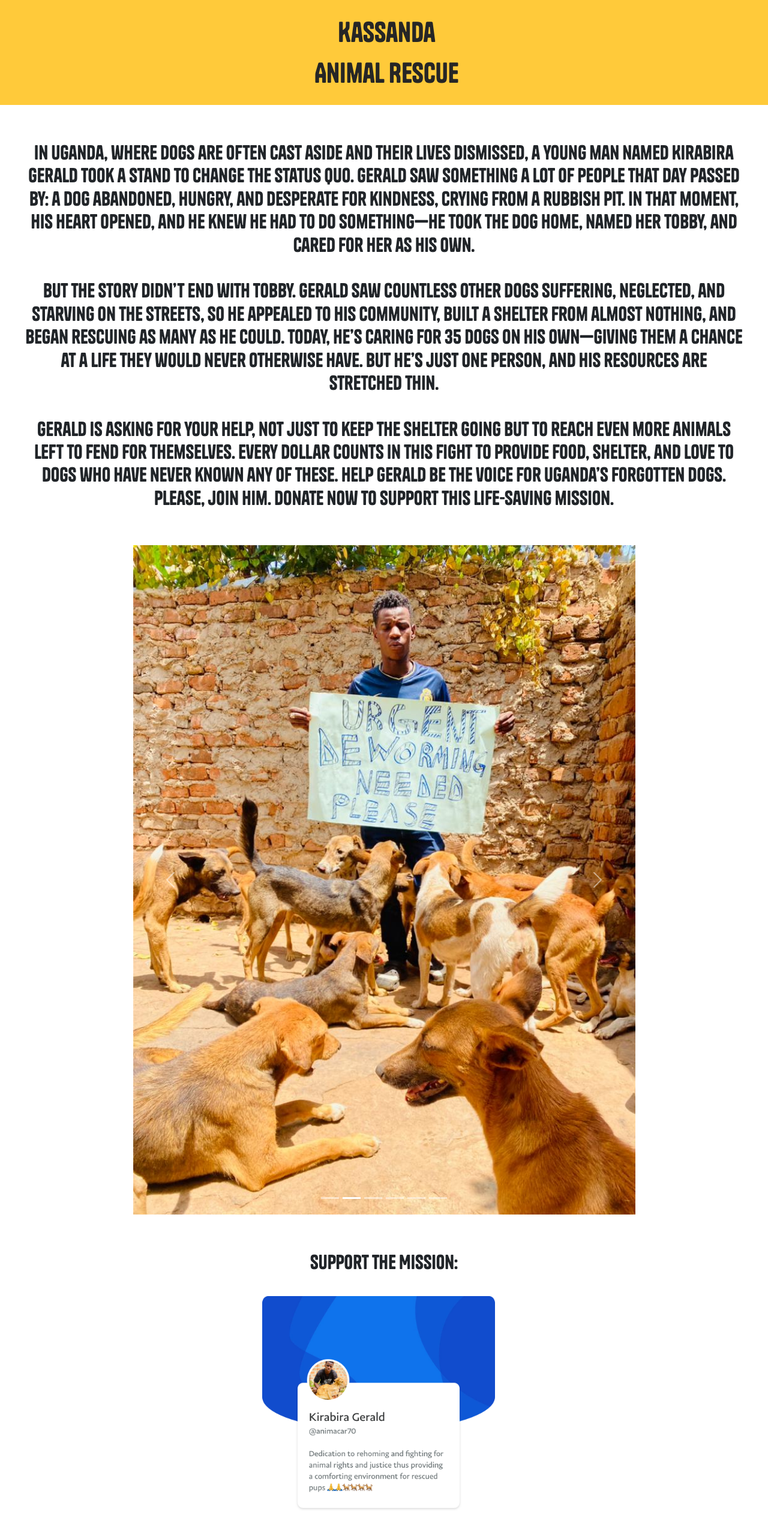
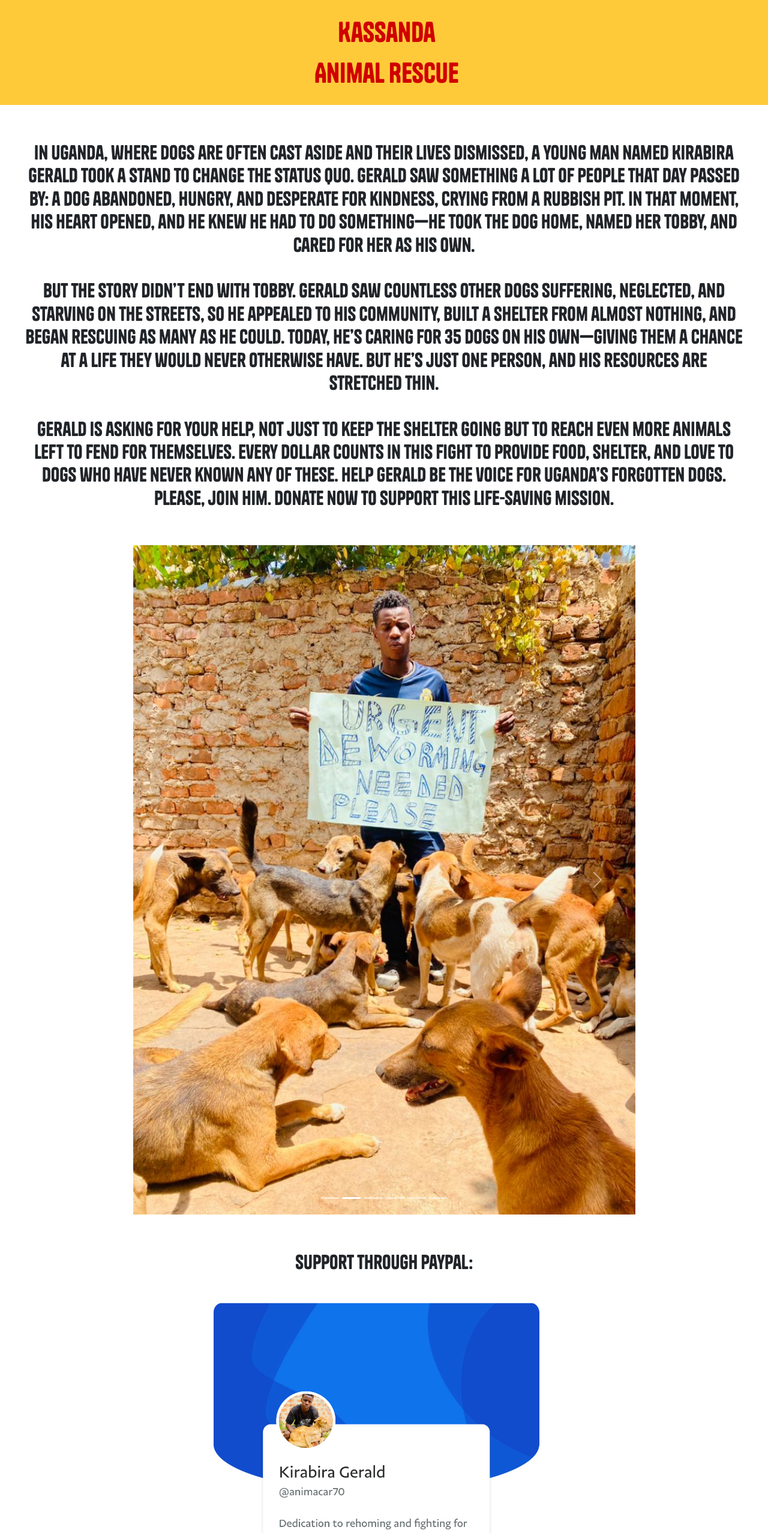
Before and after one commit to Holm-Slice/KassandaDogRescue, a React (Create React App) app: page / in a window 1280 px wide. Shown: the top 2556 px of the page at 60% size. Built offline with nearby package versions, Linux system fonts and the light colour scheme.

Commit message:
changed paypal size again 700 / 350 for mobile, changed header font color to #d00000

```diff
--- a/src/Components/NavBar.css
+++ b/src/Components/NavBar.css
@@ -12,7 +12,7 @@
 
 .navbar-brand,
 .nav-link {
-  color: #262626 !important;
+  color: #d00000 !important;
   font-size: 95px;
   padding-left: 25px;
 }
--- a/src/Components/PayPalEmbed.css
+++ b/src/Components/PayPalEmbed.css
@@ -11,7 +11,7 @@
 }
 
 .paypal-image {
-  width: 500px; /* Adjust the size as needed */
+  width: 700px; /* Adjust the size as needed */
   height: auto;
   transition: transform 0.2s; /* Add a transition for hover effect */
 }
@@ -26,7 +26,7 @@
   }
 
   .paypal-image {
-    width: 250px; /* Adjust the size for mobile */
+    width: 350px; /* Adjust the size for mobile */
   }
 
   h2 {
--- a/src/Components/PayPalEmbed.js
+++ b/src/Components/PayPalEmbed.js
@@ -13,7 +13,7 @@ const PayPalEmbed = () => {
 
   return (
     <div className="paypal-embed">
-      <h2>Support The Mission:</h2>
+      <h2>Support Through PayPal:</h2>
       <div onClick={handleDonateClick} className="paypal-image-container">
         <img
           src="/imgs/paypalImg.png"
```
